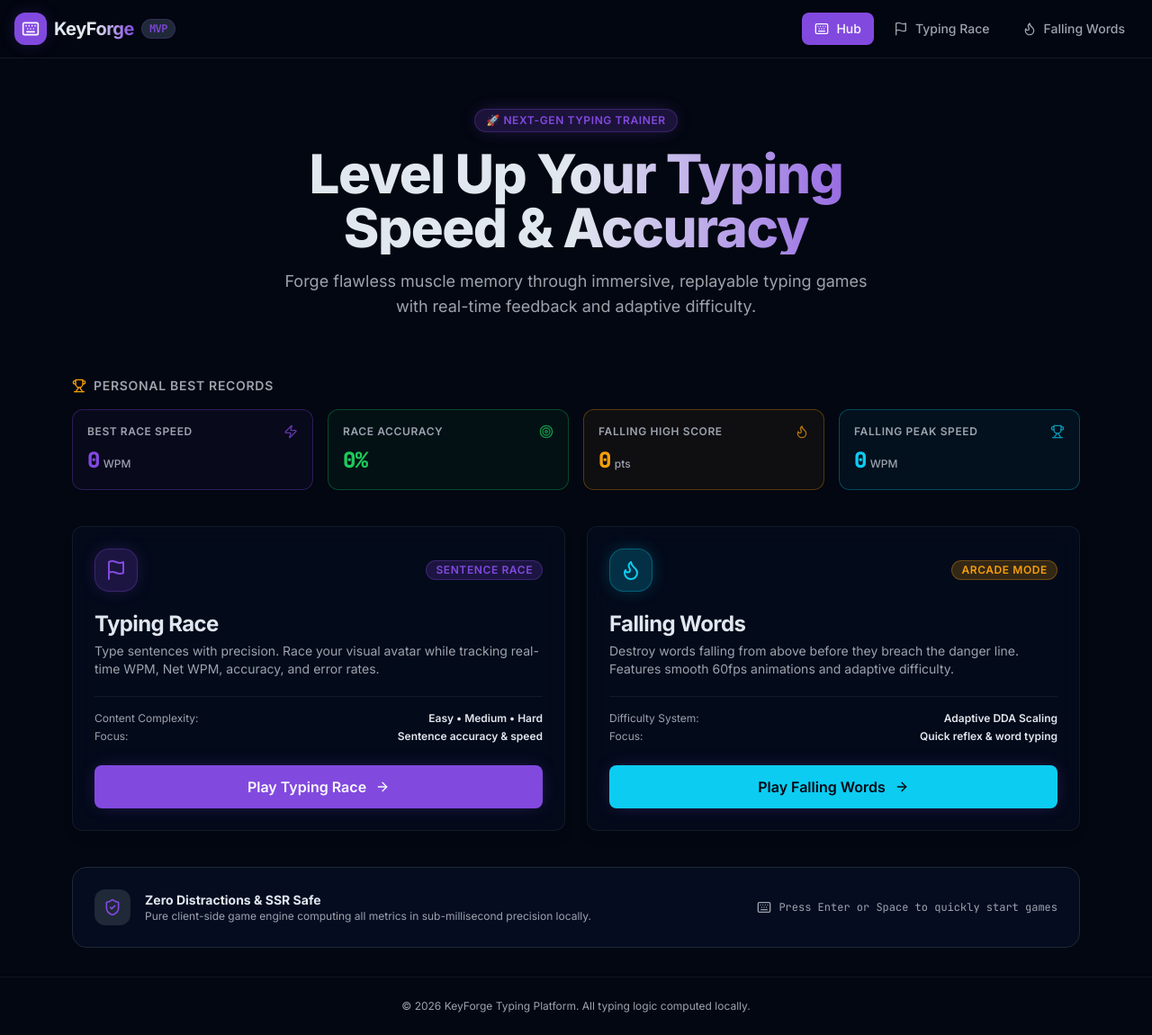
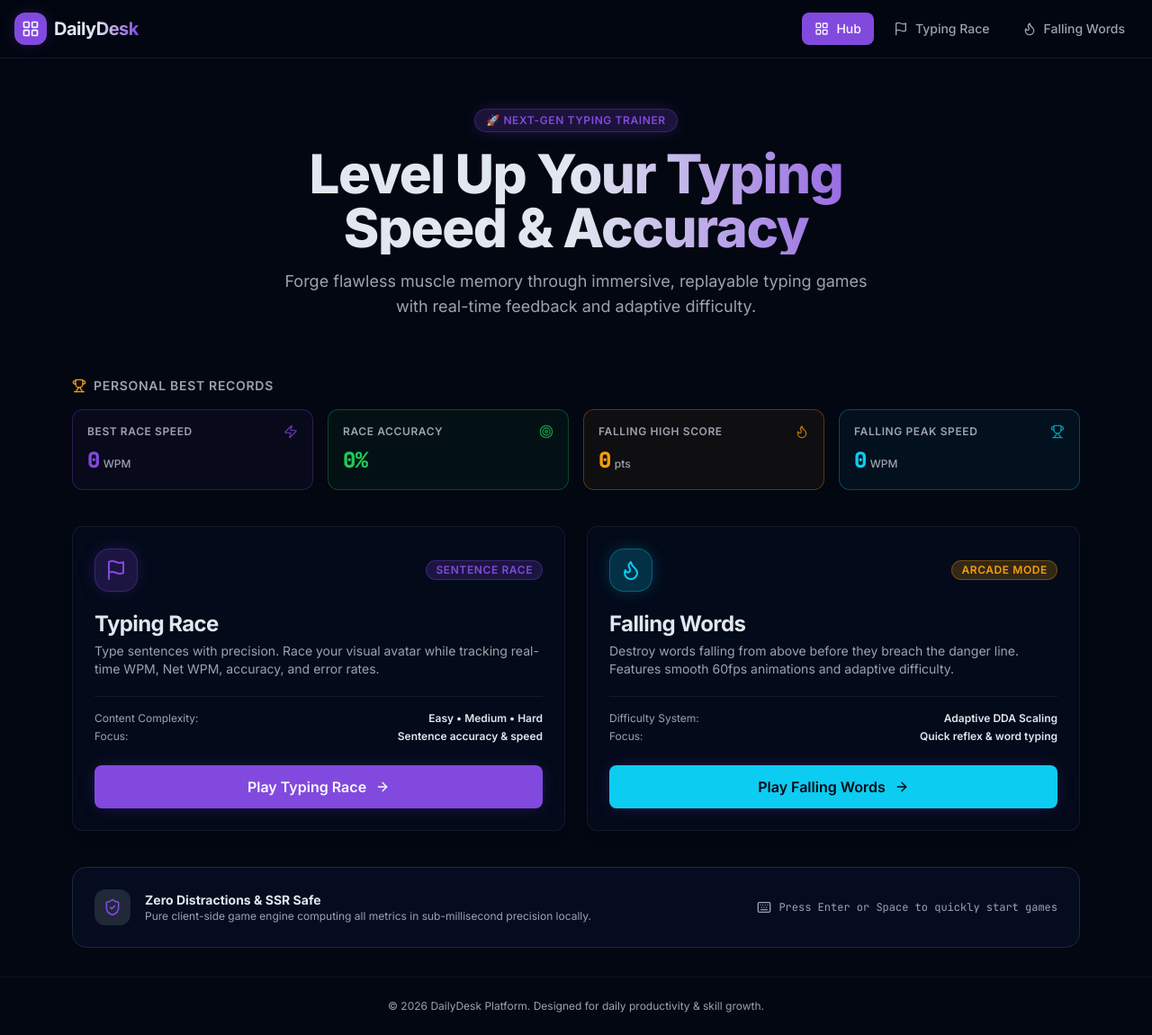
Before and after one commit to md-suhag/daily-desk, a Next.js app: page / in a window 1280 px wide. Shown: the whole page at 90% size. Built offline with nearby package versions, Linux system fonts and the light colour scheme.

Commit message:
docs: add DailyDesk architecture blueprint and update platform branding

```diff
--- a/src/app/layout.tsx
+++ b/src/app/layout.tsx
@@ -14,9 +14,9 @@ const jetbrainsMono = JetBrains_Mono({
 });
 
 export const metadata: Metadata = {
-  title: 'KeyForge | Advanced Typing Skill Platform',
-  description: 'Master touch typing with interactive Typing Race and adaptive Falling Words games.',
-  keywords: ['typing game', 'wpm test', 'typing speed', 'keyboard skills', 'nextjs'],
+  title: 'DailyDesk | Ultimate Daily Productivity & Skills Platform',
+  description: 'DailyDesk is an all-in-one productivity suite for daily skills, career building, typing mastery, and performance utilities.',
+  keywords: ['DailyDesk', 'productivity tools', 'typing speed', 'career tools', 'developer tools', 'nextjs'],
 };
 
 export default function RootLayout({
@@ -32,7 +32,7 @@ export default function RootLayout({
           {children}
         </main>
         <footer className="border-t border-border/40 py-6 text-center text-xs text-muted-foreground">
-          <p>© {new Date().getFullYear()} KeyForge Typing Platform. All typing logic computed locally.</p>
+          <p>© {new Date().getFullYear()} DailyDesk Platform. Designed for daily productivity & skill growth.</p>
         </footer>
       </body>
     </html>
--- a/src/components/common/Navbar.tsx
+++ b/src/components/common/Navbar.tsx
@@ -3,14 +3,14 @@
 import React from 'react';
 import Link from 'next/link';
 import { usePathname } from 'next/navigation';
-import { Keyboard, Flag, Flame, Trophy } from 'lucide-react';
+import { LayoutGrid, Flag, Flame } from 'lucide-react';
 import { cn } from '@/lib/utils';
 
 export function Navbar() {
   const pathname = usePathname();
 
   const navItems = [
-    { href: '/', label: 'Hub', icon: Keyboard },
+    { href: '/', label: 'Hub', icon: LayoutGrid },
     { href: '/race', label: 'Typing Race', icon: Flag },
     { href: '/falling', label: 'Falling Words', icon: Flame },
   ];
@@ -21,13 +21,10 @@ export function Navbar() {
         {/* Logo */}
         <Link href="/" className="flex items-center gap-2 font-bold text-xl tracking-tight text-foreground hover:opacity-90 transition-opacity">
           <div className="flex h-9 w-9 items-center justify-center rounded-xl bg-primary text-primary-foreground shadow-md glow-primary">
-            <Keyboard className="h-5 w-5" />
+            <LayoutGrid className="h-5 w-5" />
           </div>
           <span className="bg-gradient-to-r from-foreground via-foreground to-primary bg-clip-text text-transparent">
-            KeyForge
-          </span>
-          <span className="text-xs font-mono px-2 py-0.5 rounded-full bg-secondary text-primary font-semibold border border-primary/20">
-            MVP
+            DailyDesk
           </span>
         </Link>
 
```
Also changed, not shown: 1 other file (tests, documents, lock files or other folders).
